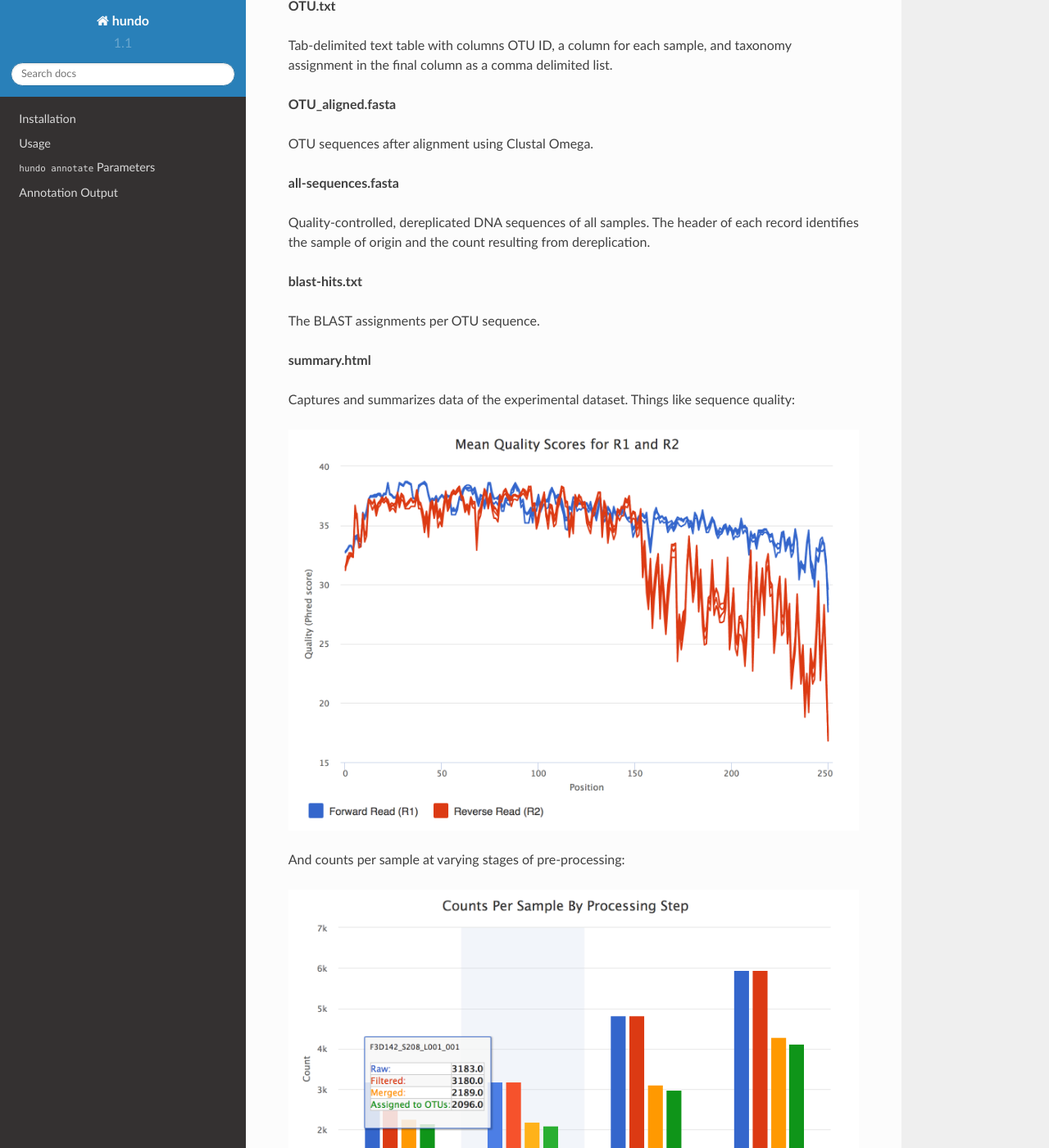
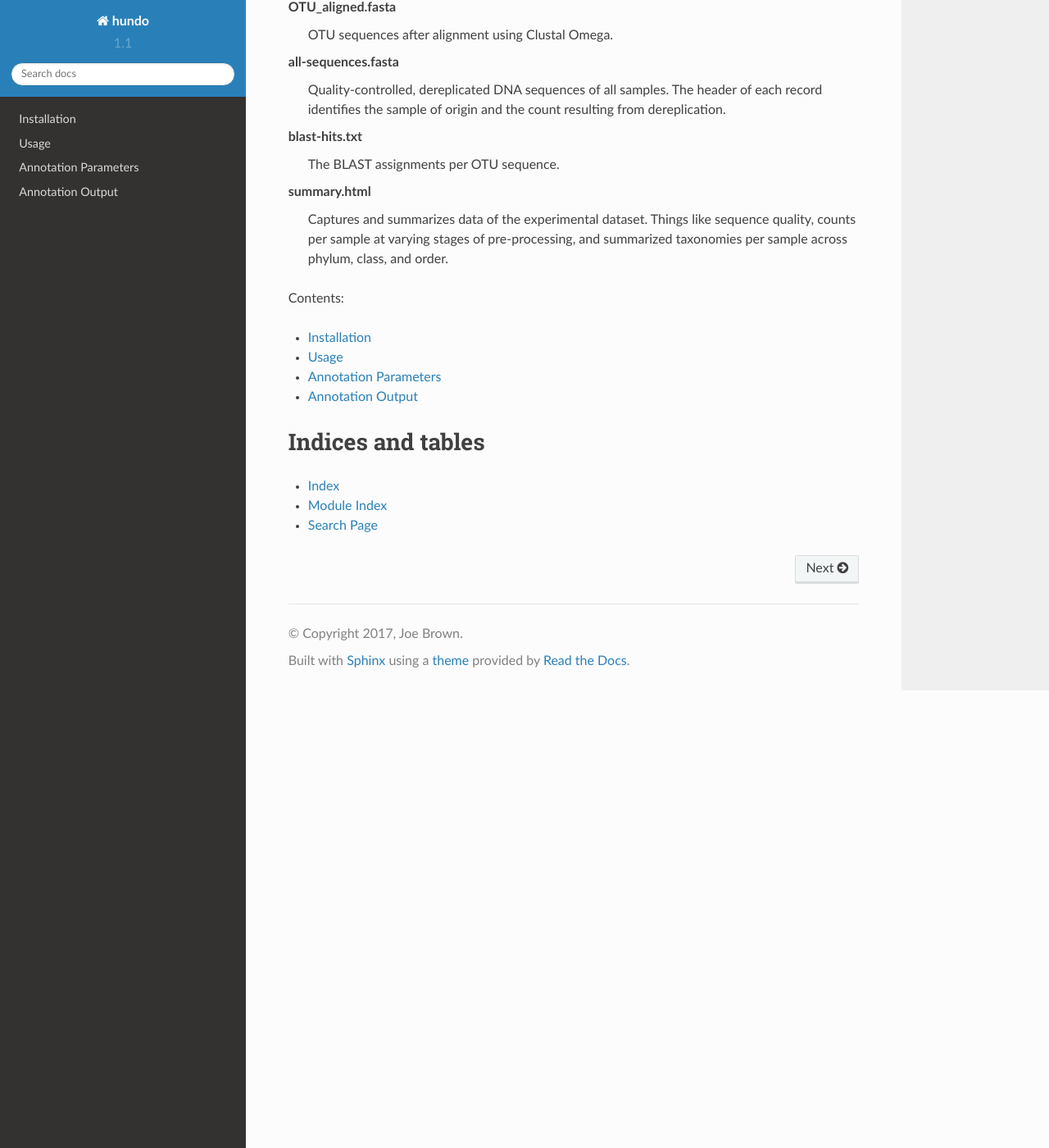
Before and after one commit to pnnl/hundo, a Sphinx documentation site: the page built from docs/index.rst, in a window 1280 px wide and 1400 px high, scrolled down 2095 px. Shown: the whole window at 82% size. Built offline with Sphinx 7.4.7 and the Read the Docs theme 2.0.0, drawn with Linux system fonts in a browser that asks for light colours; some of the changed lines change nothing that is shown; some of the changed text lies outside the part shown.

Commit message:
updates docs

```diff
--- a/docs/index.rst
+++ b/docs/index.rst
@@ -7,6 +7,7 @@
 
 Snakemake-based amplicon processing protocol for 16S and ITS sequences.
 
+
 -  Performs quality control based on quality, can trim adapters, and
    remove sequences matching a contaminant database
 -  Handles paired-end read merging
@@ -15,6 +16,7 @@ Snakemake-based amplicon processing protocol for 16S and ITS sequences.
    as needed
 -  Generates standard outputs for these data like a newick tree, a
    tabular OTU table with taxonomy, and .biom.
+
 
 |DOI| |Documentation Status| |bioconda-badge|
 
@@ -84,59 +86,36 @@ output directory, use Snakemake's ``--conda-prefix``:
 Output
 ======
 
-**OTU.biom**
+OTU.biom
+    Biom table with raw counts per sample and their associated taxonomic
+    assignment formatted to be compatible with downstream tools like
+    phyloseq.
 
-Biom table with raw counts per sample and their associated taxonomic
-assignment formatted to be compatible with downstream tools like
-phyloseq.
+OTU.fasta
+    Representative DNA sequences of each OTU.
 
-**OTU.fasta**
+OTU.tree
+    Newick tree representation of aligned OTU sequences.
 
-Representative DNA sequences of each OTU.
+OTU.txt
+    Tab-delimited text table with columns OTU ID, a column for each sample,
+    and taxonomy assignment in the final column as a comma delimited list.
 
-**OTU.tree**
+OTU_aligned.fasta
+    OTU sequences after alignment using Clustal Omega.
 
-Newick tree representation of aligned OTU sequences.
+all-sequences.fasta
+    Quality-controlled, dereplicated DNA sequences of all samples. The
+    header of each record identifies the sample of origin and the count
+    resulting from dereplication.
 
-**OTU.txt**
+blast-hits.txt
+    The BLAST assignments per OTU sequence.
 
-Tab-delimited text table with columns OTU ID, a column for each sample,
-and taxonomy assignment in the final column as a comma delimited list.
-
-**OTU\_aligned.fasta**
-
-OTU sequences after alignment using Clustal Omega.
-
-**all-sequences.fasta**
-
-Quality-controlled, dereplicated DNA sequences of all samples. The
-header of each record identifies the sample of origin and the count
-resulting from dereplication.
-
-**blast-hits.txt**
-
-The BLAST assignments per OTU sequence.
-
-**summary.html**
-
-Captures and summarizes data of the experimental dataset. Things like
-sequence quality:
-
-.. figure:: _static/sequence_quality.png
-   :alt: plot
-
-
-And counts per sample at varying stages of pre-processing:
-
-.. figure:: _static/count_summary.png
-   :alt: plot
-
-
-Taxonomies are also summarized per sample across phylum, class, and
-order:
-
-.. figure:: _static/taxonomy_summary.png
-   :alt: plot
+summary.html
+    Captures and summarizes data of the experimental dataset. Things like
+    sequence quality, counts per sample at varying stages of pre-processing,
+    and summarized taxonomies per sample across phylum, class, and order.
 
 
 .. |DOI| image:: https://zenodo.org/badge/83449413.svg
--- a/docs/parameters.rst
+++ b/docs/parameters.rst
@@ -1,5 +1,7 @@
-``hundo annotate`` Parameters
-=============================
+Annotation Parameters
+=====================
+
+Argument list, definitions and default values for ``hundo annotate``:
 
 +---------------------------------------+--------------------------+-------------------------------------------------------------------------------------------------------------------------------------------------------------------------------------------------------------+-------------------+
 | Argument                              | Type or Choice           | Description                                                                                                                                                                                                 | Default           |
```
